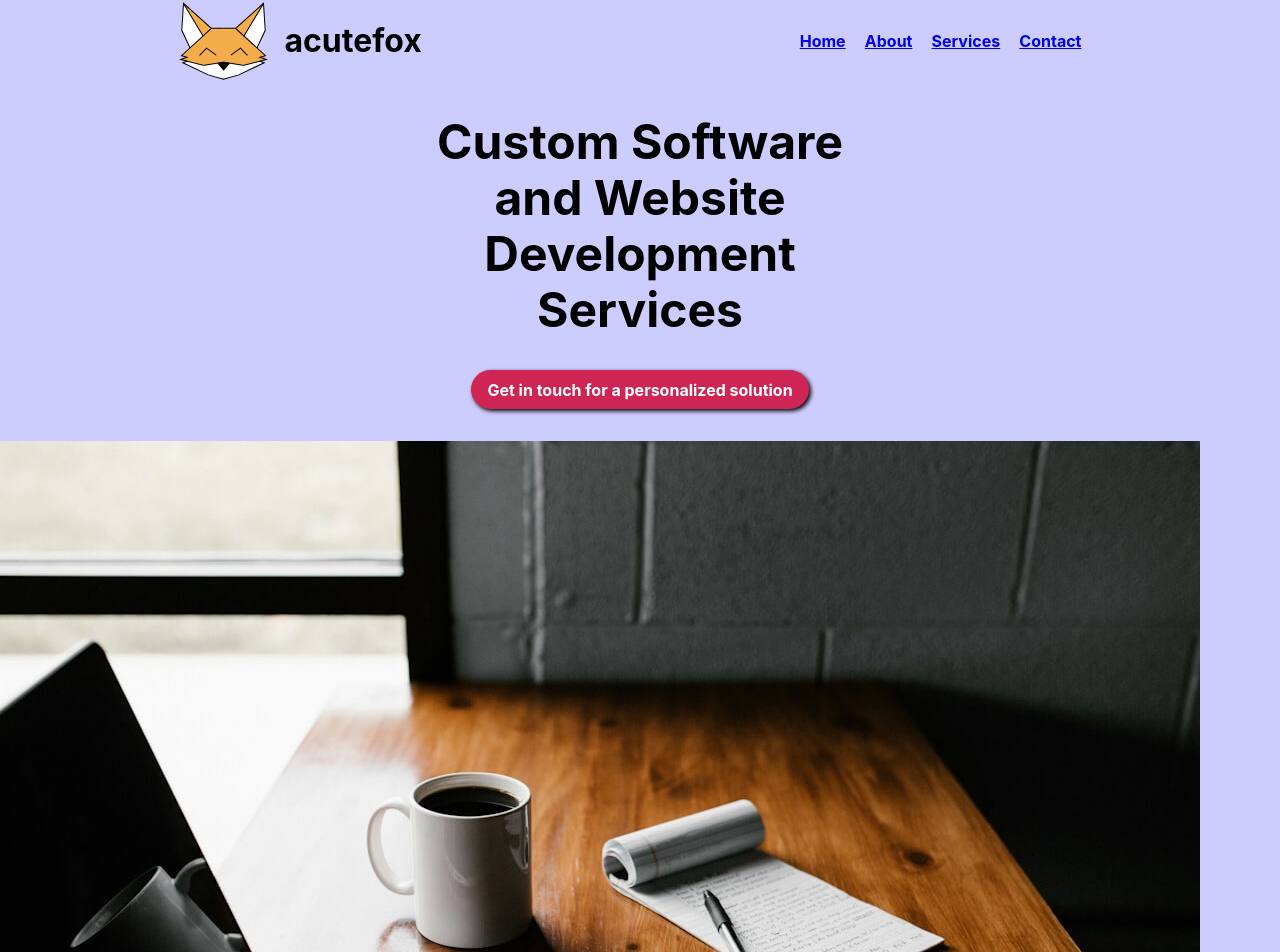
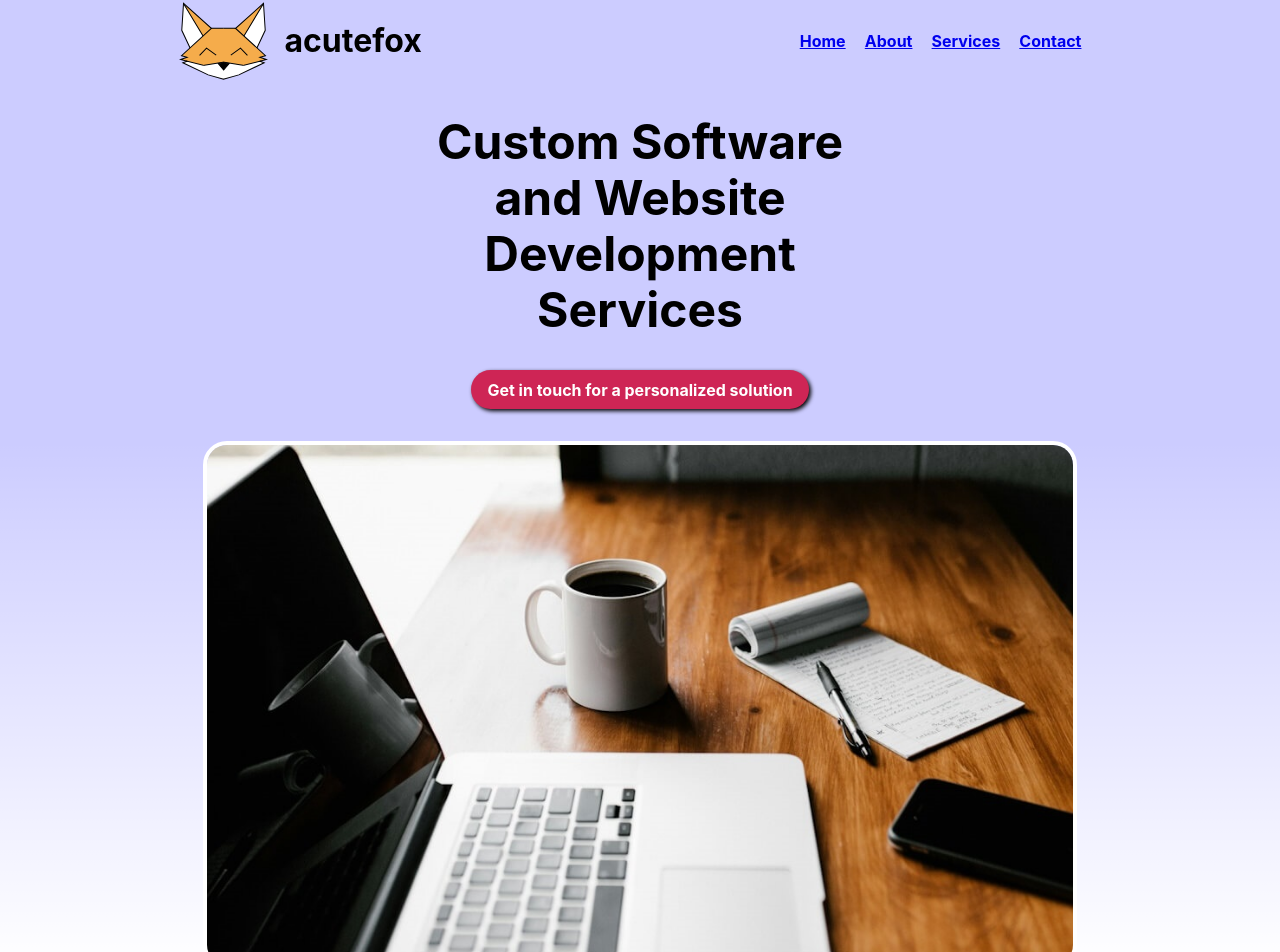
Before and after one commit to FoxOkami/acutefox, a React (Create React App) app: page / in a window 1280 px wide. Shown: the top 952 px of the page. Built offline with nearby package versions, Linux system fonts and the light colour scheme.

Commit message:
Updated first section

```diff
--- a/src/App.css
+++ b/src/App.css
@@ -30,3 +30,17 @@ body {
   justify-content: space-evenly;
   font-weight: bold;
 }
+
+.head-image-container {
+  display: flex;
+  flex-direction: row;
+  justify-content: center;
+  overflow: hidden;
+  height: 33rem;
+  background-image: linear-gradient(180deg, transparent, white);
+}
+
+.head-image {
+  border: 0.25rem solid white;
+  border-radius: 1.5rem;
+}
--- a/src/App.js
+++ b/src/App.js
@@ -23,8 +23,8 @@ function App() {
         </div>
         <a href='#contact' className='contact-me-button'>Get in touch for a personalized solution</a>
       </div>
-      <div>
-        <img src='work_image.jpg' />
+      <div className='head-image-container'>
+        <img src='work_image_smaller.jpg' className='head-image' />
       </div>
       <div id='about' className='website-section'>
         <div className='description'>
```
Also changed, not shown: public/work_image_smaller.jpg (added).
